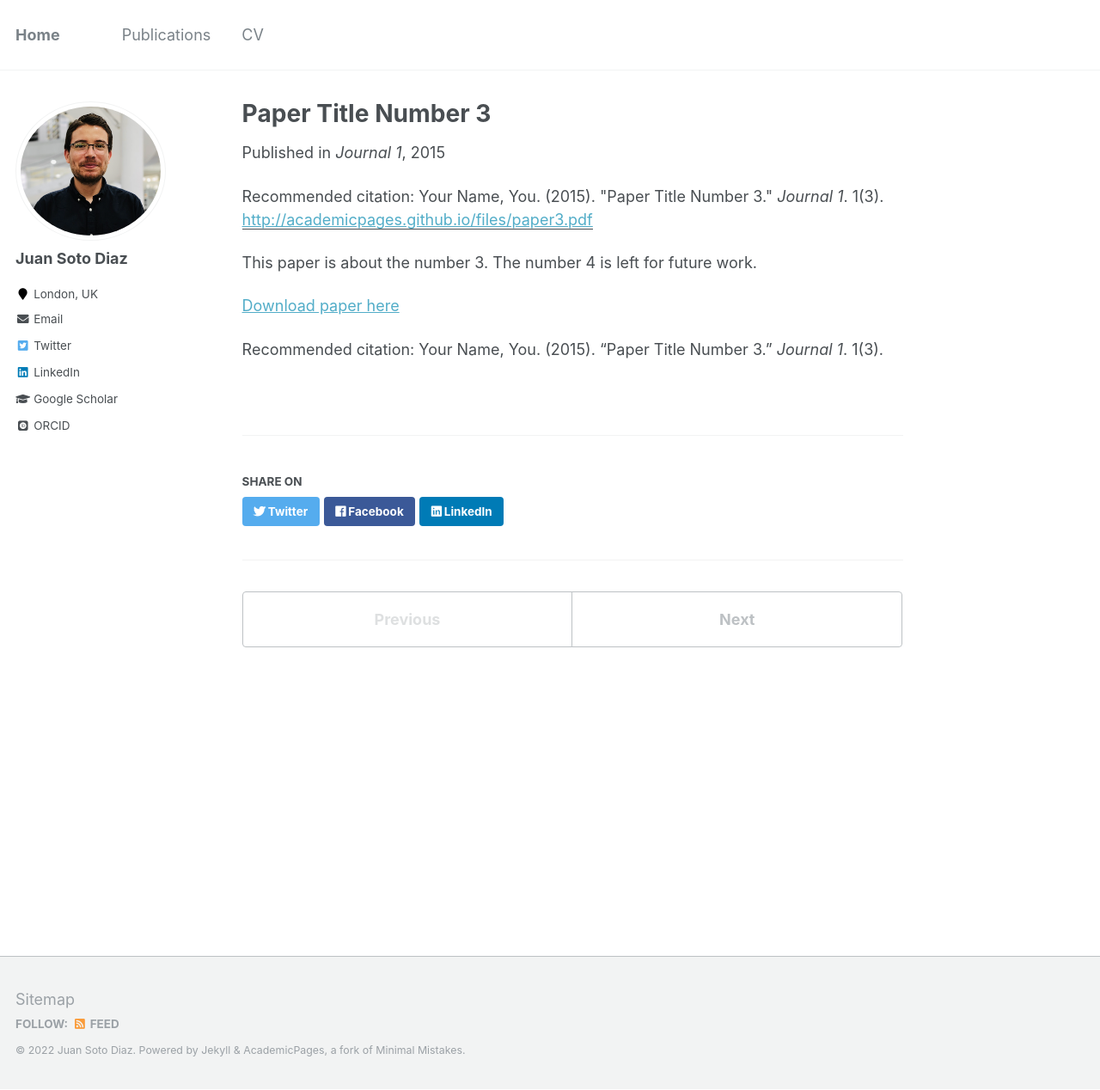
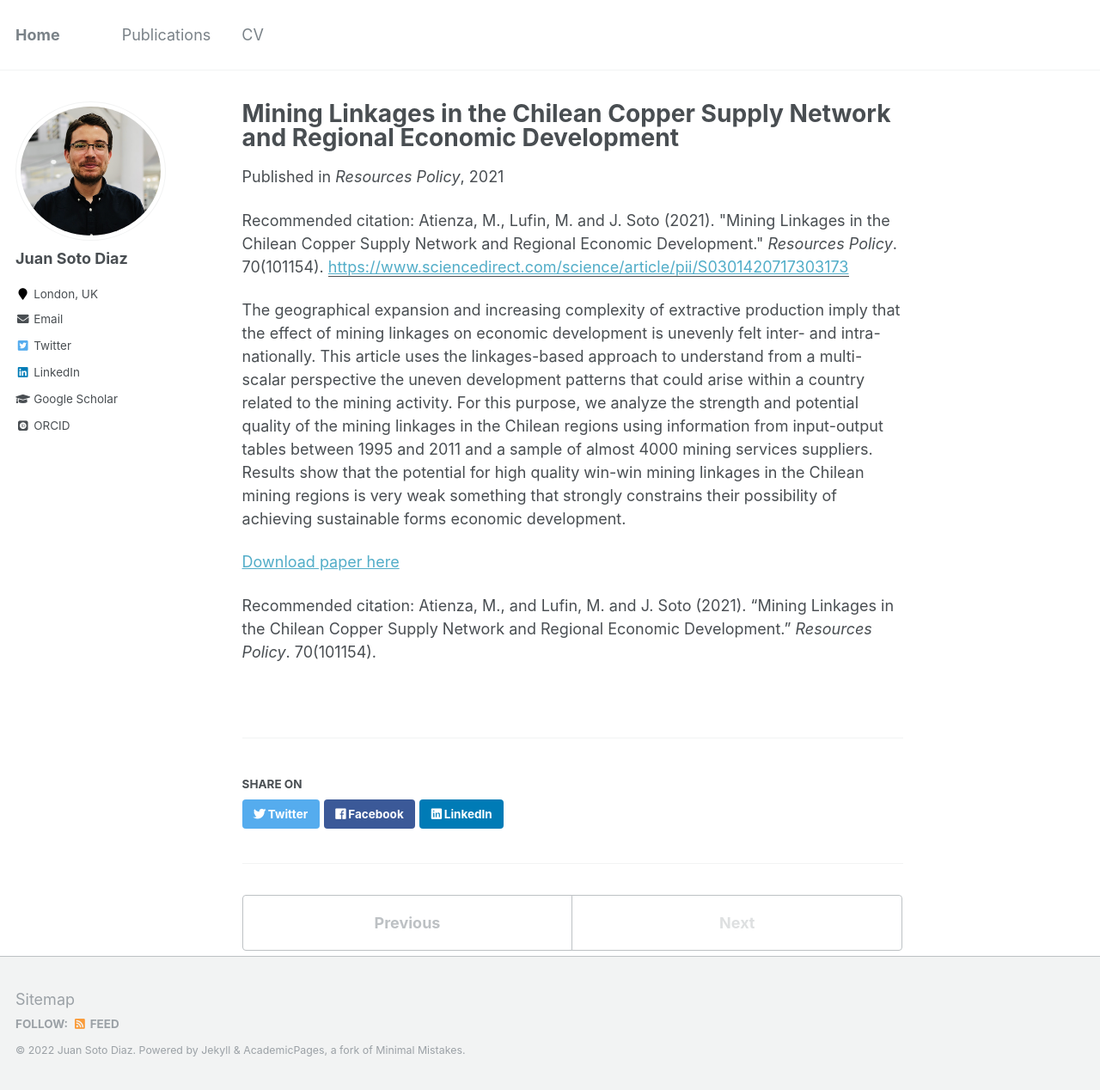
Before and after one commit to pedrofierroz87/pedrofierroz87.github.io, a Jekyll site: the page built from _publications/2015-10-01-paper-title-number-3.md, in a window 1280 px wide and 1268 px high. Shown: the whole window at 86% size. Built offline with Jekyll 4.4.1, drawn with Linux system fonts in a browser that asks for light colours; some web fonts are replaced.

Commit message:
Update 2015-10-01-paper-title-number-3.md

```diff
--- a/_publications/2015-10-01-paper-title-number-3.md
+++ b/_publications/2015-10-01-paper-title-number-3.md
@@ -1,15 +1,15 @@
 ---
-title: "Paper Title Number 3"
+title: "Mining Linkages in the Chilean Copper Supply Network and Regional Economic Development"
 collection: publications
 permalink: /publication/2015-10-01-paper-title-number-3
-excerpt: 'This paper is about the number 3. The number 4 is left for future work.'
-date: 2015-10-01
-venue: 'Journal 1'
-paperurl: 'http://academicpages.github.io/files/paper3.pdf'
-citation: 'Your Name, You. (2015). &quot;Paper Title Number 3.&quot; <i>Journal 1</i>. 1(3).'
+excerpt: 'The geographical expansion and increasing complexity of extractive production imply that the effect of mining linkages on economic development is unevenly felt inter- and intra-nationally. This article uses the linkages-based approach to understand from a multi-scalar perspective the uneven development patterns that could arise within a country related to the mining activity. For this purpose, we analyze the strength and potential quality of the mining linkages in the Chilean regions using information from input-output tables between 1995 and 2011 and a sample of almost 4000 mining services suppliers. Results show that the potential for high quality win-win mining linkages in the Chilean mining regions is very weak something that strongly constrains their possibility of achieving sustainable forms economic development.'
+date: 2021-03-01
+venue: 'Resources Policy'
+paperurl: 'https://www.sciencedirect.com/science/article/pii/S0301420717303173'
+citation: 'Atienza, M., Lufin, M. and J. Soto (2021). &quot;Mining Linkages in the Chilean Copper Supply Network and Regional Economic Development.&quot; <i>Resources Policy</i>. 70(101154).'
 ---
-This paper is about the number 3. The number 4 is left for future work.
+The geographical expansion and increasing complexity of extractive production imply that the effect of mining linkages on economic development is unevenly felt inter- and intra-nationally. This article uses the linkages-based approach to understand from a multi-scalar perspective the uneven development patterns that could arise within a country related to the mining activity. For this purpose, we analyze the strength and potential quality of the mining linkages in the Chilean regions using information from input-output tables between 1995 and 2011 and a sample of almost 4000 mining services suppliers. Results show that the potential for high quality win-win mining linkages in the Chilean mining regions is very weak something that strongly constrains their possibility of achieving sustainable forms economic development.
 
-[Download paper here](http://academicpages.github.io/files/paper3.pdf)
+[Download paper here](https://www.sciencedirect.com/science/article/abs/pii/S0301420717303173)
 
-Recommended citation: Your Name, You. (2015). "Paper Title Number 3." <i>Journal 1</i>. 1(3).
+Recommended citation: Atienza, M., and Lufin, M. and J. Soto (2021). "Mining Linkages in the Chilean Copper Supply Network and Regional Economic Development." <i>Resources Policy</i>. 70(101154).
```
